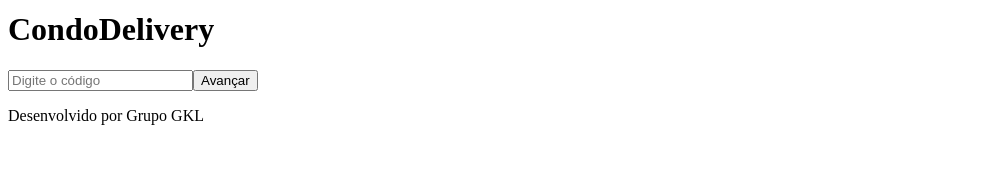
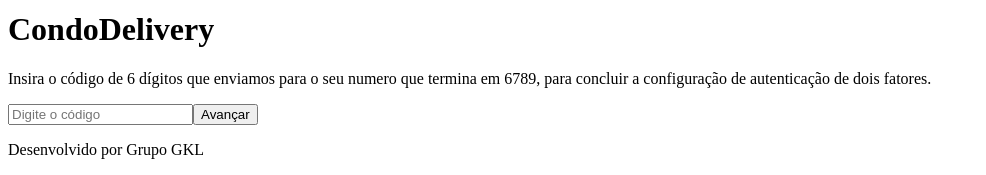
Before and after one commit to kelvinsouza2014/condodelivery2.0, a React app: page /Authentication in a window 1280 px wide. Shown: the part 394-569 px from the top of the page, without its empty margins (0-986 px from the left). Built offline with nearby package versions, Linux system fonts and the light colour scheme; the HTML template or start-up script is replaced by a standard one.

Commit message:
:sparkles: Feat: Autenticação codificação

```diff
--- a/src/routes/Authentication.jsx
+++ b/src/routes/Authentication.jsx
@@ -31,6 +31,11 @@ function Authentication() {
       {/* <h1>Autenticação</h1> */}
       <Help />
       <Mark01 />
+      <section>
+        <div>
+          <p>Insira o código de 6 dígitos que enviamos para o seu numero que termina em 6789, para concluir a configuração de autenticação de dois fatores.
+          </p>
+        </div>
         <form onSubmit={handleSubmit}>
           <input
             type="text"
@@ -41,6 +46,7 @@ function Authentication() {
             />
           <button type="submit">Avançar</button>
         </form>
+      </section>
       <Credits />
     </>
   )
```
Lines whose indentation alone changed are shown as unchanged.
